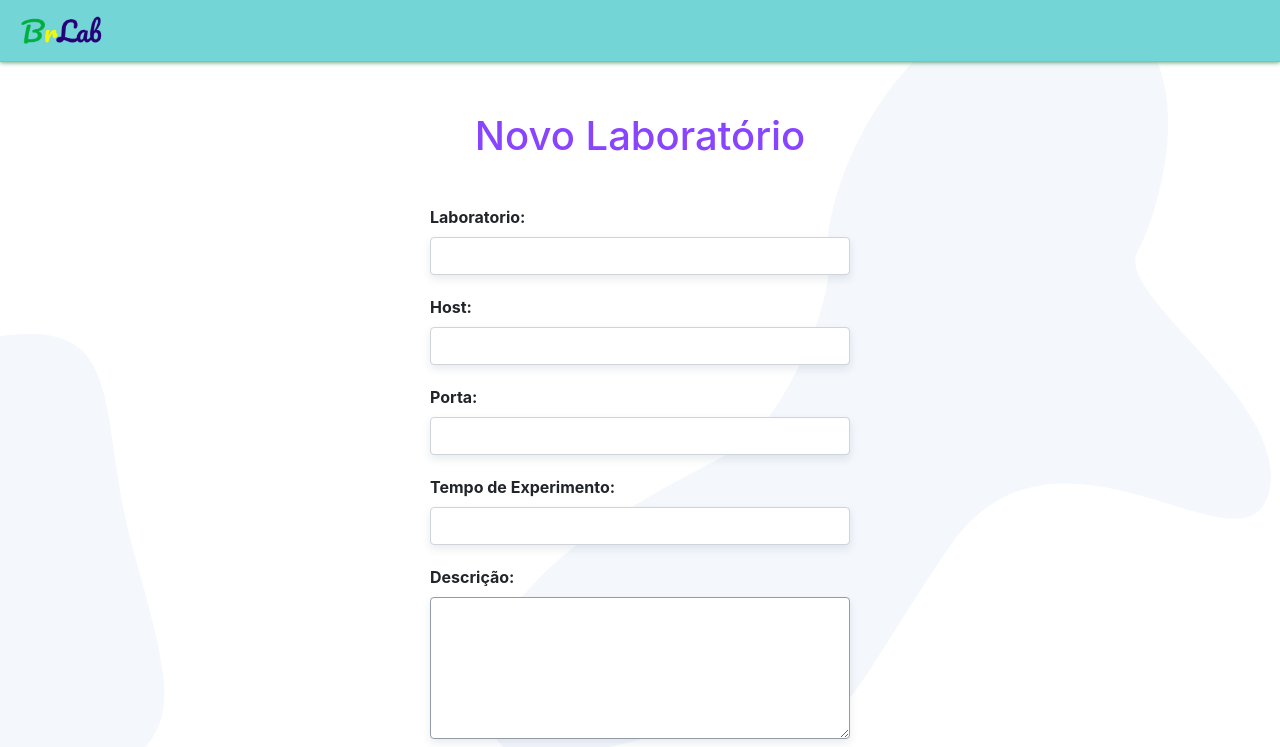
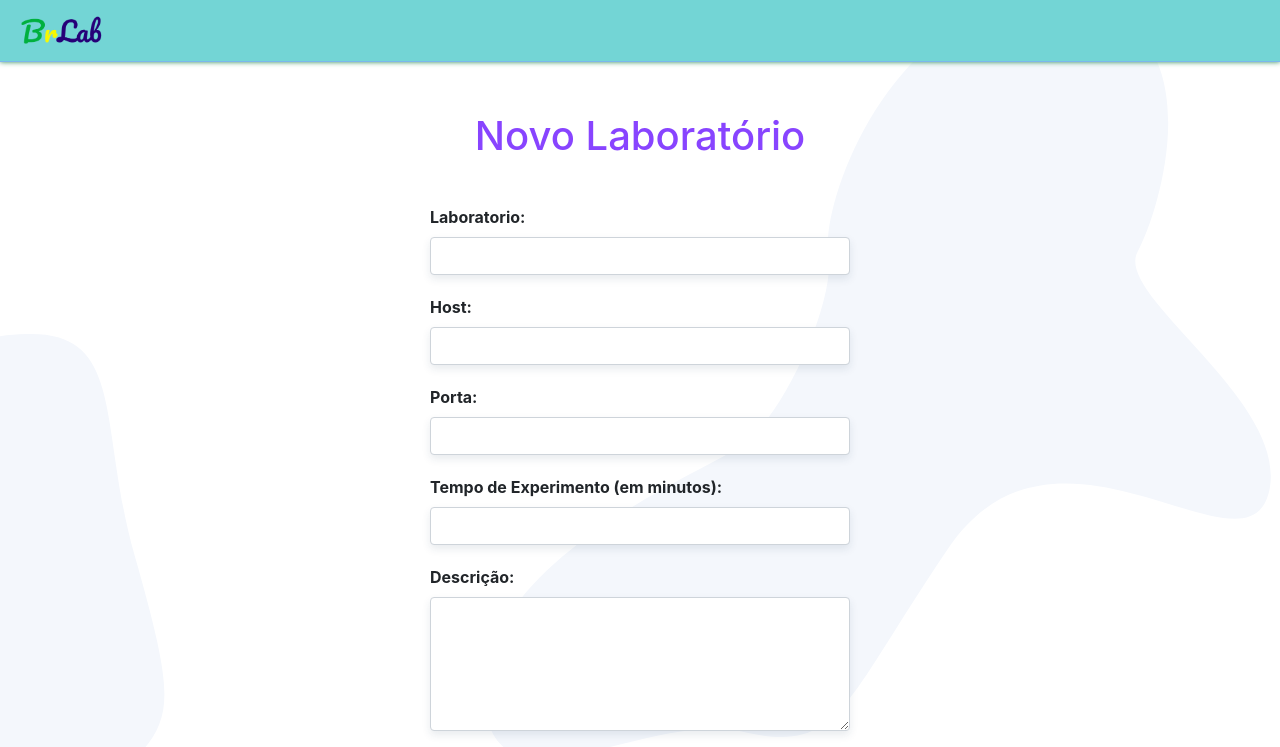
Before and after one commit to victorroli/brlab-final, a Vue app: page /novo in a window 1280 px wide. Shown: the top 747 px of the page. Built offline with nearby package versions, Linux system fonts and the light colour scheme; what vue-datetime would draw is missing.

Commit message:
Correção do form para cadastro de laboratório

```diff
--- a/src/components/LaboratorioForm.vue
+++ b/src/components/LaboratorioForm.vue
@@ -11,12 +11,17 @@
       <label for="porta">Porta:</label>
       <b-form-input id="porta" type="text" name="porta" v-model="laboratorio.porta" />
 
-      <label for="tempo">Tempo de Experimento:</label>
+      <label for="tempo">Tempo de Experimento (em minutos):</label>
       <b-form-input id="tempo" type="number" name="tempo" v-model="laboratorio.tempo" />
 
       <label for="descricao">Descrição:</label>
-      <textarea name="descricao" id="descricao" cols="30" rows="5" v-model="laboratorio.descricao"></textarea>
-
+      <b-form-textarea
+        name="descricao"
+        id="descricao"
+        cols="30"
+        rows="5"
+        v-model="laboratorio.descricao"
+      ></b-form-textarea>
       <label for="equipamento">Equipamentos:</label>
       <div class="add-equipamento">
         <EquipamentoForm ref="equipamentoRef"></EquipamentoForm>
@@ -95,12 +100,6 @@ export default {
 </script>
 
 <style scoped>
-form,
-.laboratorio {
-  display: grid;
-  align-items: center;
-}
-
 .horario input {
   margin: 10px;
 }
```
